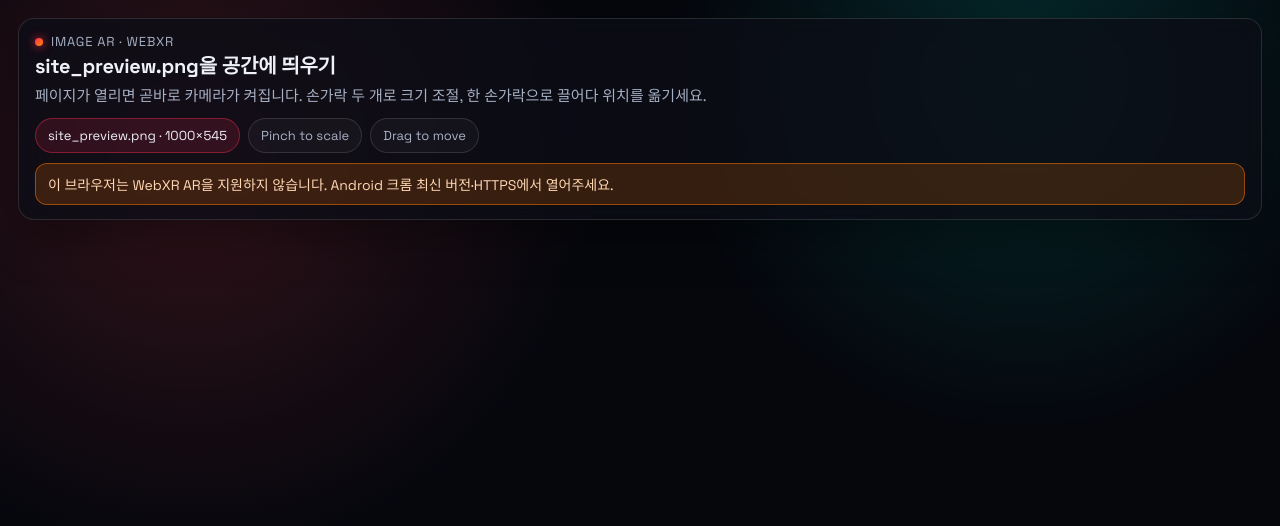
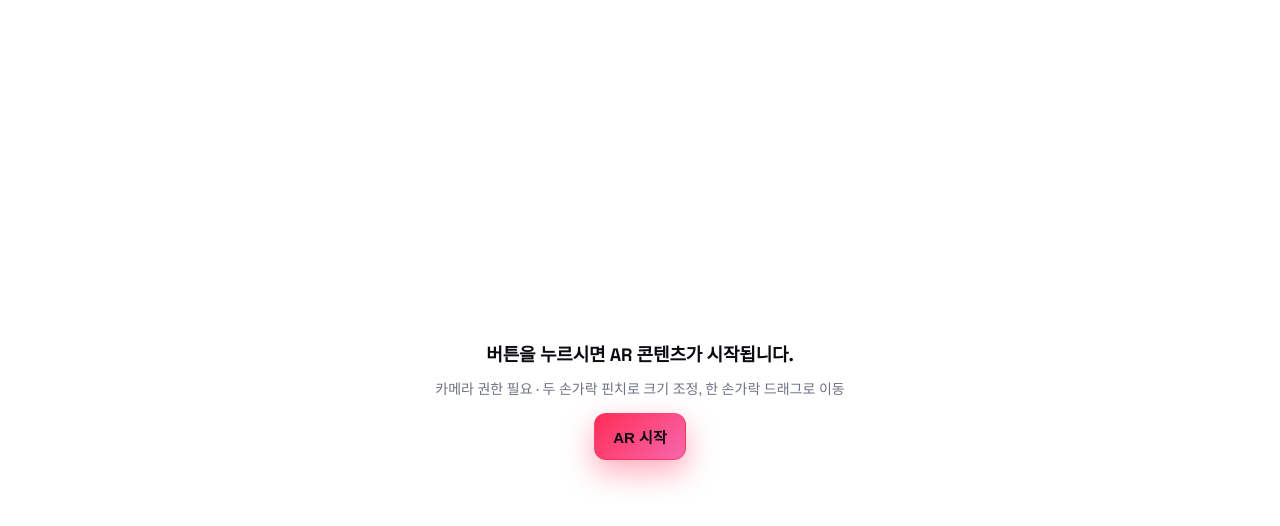
Before and after one commit to SINU1012/ararar, a plain HTML site: page index.html in a window 1280 px wide. Drawn offline with nearby package versions, Linux system fonts and the light colour scheme.

Commit message:
Add start gate and link tap; simplify UI

```diff
--- a/index.html
+++ b/index.html
@@ -24,8 +24,8 @@
       width: 100%;
       height: 100%;
       overflow: hidden;
-      background: var(--bg);
-      color: var(--text);
+      background: #ffffff;
+      color: #0b0b12;
       font-family: "Space Grotesk", "Helvetica Neue", sans-serif;
     }
     #ui {
@@ -39,66 +39,18 @@
       flex-direction: column;
       gap: 10px;
     }
-    .panel {
-      background: var(--panel);
-      border: 1px solid var(--border);
-      border-radius: 16px;
-      padding: 14px 16px;
-      backdrop-filter: blur(12px);
-      box-shadow: 0 18px 45px rgba(0, 0, 0, 0.35);
-      pointer-events: auto;
-    }
-    .brand {
+    #gate {
+      position: fixed;
+      inset: 0;
+      background: #ffffff;
       display: flex;
       align-items: center;
-      gap: 8px;
-      color: var(--muted);
-      font-size: 13px;
-      letter-spacing: 0.06em;
-      text-transform: uppercase;
-    }
-    .dot {
-      width: 8px;
-      height: 8px;
-      border-radius: 50%;
-      background: linear-gradient(135deg, var(--accent), #ff8a00);
-      box-shadow: 0 0 10px rgba(255, 45, 85, 0.9);
-    }
-    h1 {
-      font-size: 20px;
-      font-weight: 700;
-      letter-spacing: -0.01em;
-    }
-    p.lead {
-      color: var(--muted);
-      font-size: 15px;
-      line-height: 1.5;
-      margin-top: 6px;
-    }
-    .chips {
-      display: flex;
-      flex-wrap: wrap;
-      gap: 8px;
-      margin-top: 10px;
-    }
-    .chip {
-      padding: 8px 12px;
-      border-radius: 999px;
-      border: 1px solid var(--border);
-      color: var(--muted);
-      font-size: 13px;
-      background: rgba(255, 255, 255, 0.03);
-    }
-    .chip.accent {
-      color: var(--text);
-      border-color: rgba(255, 45, 85, 0.4);
-      background: rgba(255, 45, 85, 0.14);
-    }
-    #cta {
-      margin-top: 12px;
-      display: flex;
-      gap: 10px;
-      flex-wrap: wrap;
+      justify-content: center;
+      flex-direction: column;
+      gap: 12px;
+      z-index: 10;
+      text-align: center;
+      padding: 24px;
     }
     #ar-btn {
       appearance: none;
@@ -116,21 +68,18 @@
     }
     #ar-btn:hover { transform: translateY(-1px); box-shadow: 0 16px 34px rgba(255, 45, 85, 0.5); }
     #ar-btn:active { transform: translateY(0); box-shadow: 0 12px 30px rgba(255, 45, 85, 0.35); }
-    .tips {
-      display: grid;
-      grid-template-columns: repeat(auto-fit, minmax(200px, 1fr));
-      gap: 10px;
-      margin-top: 10px;
+    #gate h1 {
+      margin: 0;
+      font-size: 18px;
+      font-weight: 700;
+      letter-spacing: -0.01em;
     }
-    .tip {
-      background: rgba(255, 255, 255, 0.02);
-      border: 1px dashed var(--border);
-      border-radius: 12px;
-      padding: 10px 12px;
-      font-size: 13px;
-      color: var(--muted);
+    #gate p {
+      margin: 0;
+      color: #6b7280;
+      font-size: 14px;
+      line-height: 1.6;
     }
-    .tip strong { color: var(--text); }
     .unsupported {
       display: none;
       margin-top: 10px;
@@ -147,18 +96,11 @@
   </style>
 </head>
 <body>
-  <div id="ui">
-    <div class="panel">
-      <div class="brand"><span class="dot"></span> Image AR · WebXR</div>
-      <h1>site_preview.png을 공간에 띄우기</h1>
-      <p class="lead">페이지가 열리면 곧바로 카메라가 켜집니다. 손가락 두 개로 크기 조절, 한 손가락으로 끌어다 위치를 옮기세요.</p>
-      <div class="chips">
-        <span class="chip accent">site_preview.png · 1000×545</span>
-        <span class="chip">Pinch to scale</span>
-        <span class="chip">Drag to move</span>
-      </div>
-      <div id="unsupported" class="unsupported"></div>
-    </div>
+  <div id="gate">
+    <h1>버튼을 누르시면 AR 콘텐츠가 시작됩니다.</h1>
+    <p>카메라 권한 필요 · 두 손가락 핀치로 크기 조정, 한 손가락 드래그로 이동</p>
+    <button id="ar-btn">AR 시작</button>
+    <div id="unsupported" class="unsupported"></div>
   </div>
 
   <script type="module">
@@ -179,12 +121,21 @@
     const tmpVec2 = new THREE.Vector3();
     const tmpQuat = new THREE.Quaternion();
 
+    const gateEl = document.getElementById('gate');
+    const startBtn = document.getElementById('ar-btn');
     const unsupportedEl = document.getElementById('unsupported');
 
     const showUnsupported = (msg) => {
       unsupportedEl.textContent = msg;
       unsupportedEl.classList.add('show');
     };
+
+    startBtn.addEventListener('click', () => {
+      startARSession().catch((err) => {
+        console.error(err);
+        waitForUserTap();
+      });
+    });
 
     init();
 
@@ -218,22 +169,9 @@
         scene.add(previewMesh);
       });
 
-      checkAndStart();
+      // Wait for explicit button tap to start
       window.addEventListener('resize', onWindowResize);
       animate();
-    }
-
-    async function checkAndStart() {
-      if (!navigator.xr || !(await navigator.xr.isSessionSupported('immersive-ar'))) {
-        showUnsupported('이 브라우저는 WebXR AR을 지원하지 않습니다. Android 크롬 최신 버전·HTTPS에서 열어주세요.');
-        return;
-      }
-      try {
-        await startARSession();
-      } catch (err) {
-        console.warn('Auto-start blocked, waiting for tap', err);
-        waitForUserTap();
-      }
     }
 
     async function startARSession() {
@@ -249,6 +187,7 @@
       await renderer.xr.setSession(session);
       hasPlacedOnce = false;
       attachGestures();
+      gateEl.style.display = 'none';
       if (previewMesh) {
         placeFront(initialDepth);
         previewMesh.scale.setScalar(previewScale.current / previewScale.base);
@@ -259,7 +198,7 @@
     function onSessionEnd() {
       xrSession = null;
       if (previewMesh) previewMesh.visible = false;
-      waitForUserTap();
+      gateEl.style.display = 'flex';
     }
 
     function waitForUserTap() {
@@ -313,6 +252,12 @@
 
     function onPointerDown(e) {
       activePointers.set(e.pointerId, { x: e.clientX, y: e.clientY });
+      if (previewMesh && activePointers.size === 1) {
+        if (hitPreview(e)) {
+          window.open('https://www.infocus1.co.kr', '_blank');
+          return;
+        }
+      }
       if (!xrSession) return;
       if (activePointers.size === 1 && previewMesh) {
         placeFront(initialDepth);
@@ -376,6 +321,17 @@
       previewMesh.rotateY(Math.PI);
       hasPlacedOnce = true;
     }
+
+    const raycaster = new THREE.Raycaster();
+    const pointerNDC = new THREE.Vector2();
+    function hitPreview(e) {
+      const rect = renderer.domElement.getBoundingClientRect();
+      pointerNDC.x = ((e.clientX - rect.left) / rect.width) * 2 - 1;
+      pointerNDC.y = -(((e.clientY - rect.top) / rect.height) * 2 - 1);
+      raycaster.setFromCamera(pointerNDC, camera);
+      const hit = raycaster.intersectObject(previewMesh, true);
+      return hit.length > 0;
+    }
   </script>
 </body>
 </html>
```
Also changed, not shown: 1 other file.
